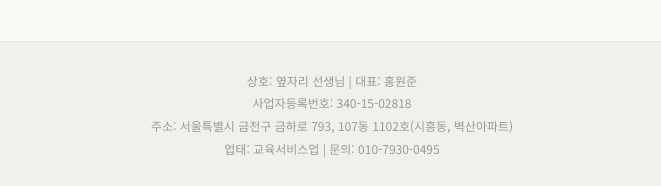
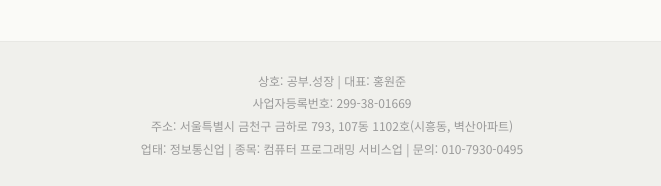
Before and after one commit to ownhong12-hue/gongbu-grow-frontend, a website: page pricing.html in a window 1280 px wide. Shown: the part 2096-2282 px from the top of the page, without its empty margins (308-969 px from the left). Drawn offline with Linux system fonts and the light colour scheme; a script that the page names is missing.

Commit message:
Update pricing.html

```diff
--- a/pricing.html
+++ b/pricing.html
@@ -520,10 +520,10 @@
 
 <!-- Footer -->
 <footer class="business-footer">
-  <p>상호: 옆자리 선생님 | 대표: 홍원준</p>
-  <p>사업자등록번호: 340-15-02818</p>
+  <p>상호: 공부.성장 | 대표: 홍원준</p>
+  <p>사업자등록번호: 299-38-01669</p>
   <p>주소: 서울특별시 금천구 금하로 793, 107동 1102호(시흥동, 벽산아파트)</p>
-  <p>업태: 교육서비스업 | 문의: 010-7930-0495</p>
+  <p>업태: 정보통신업 | 종목: 컴퓨터 프로그래밍 서비스업 | 문의: 010-7930-0495</p>
 </footer>
 
 </body>
```
